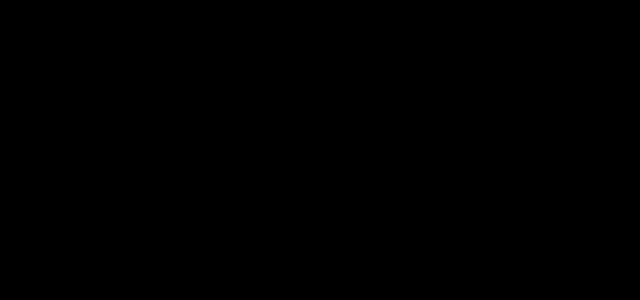
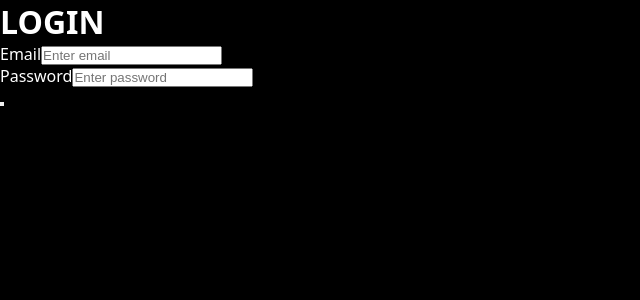
Before and after one commit to pranjalgupta0280/vista-resuai, a React (Vite) app in the folder Frontend/vists-resuai/: page /login in a window 1280 px wide. Shown: the top 300 px of the page, without its empty margins (0-640 px from the left). Built offline with nearby package versions, Linux system fonts and the light colour scheme.

Commit message:
feat: implement routing and authentication pages with login, register, and home components

```diff
--- a/Frontend/vists-resuai/src/App.jsx
+++ b/Frontend/vists-resuai/src/App.jsx
@@ -3,11 +3,12 @@
 // import viteLogo from './assets/vite.svg'
 // import heroImg from './assets/hero.png'
 // import './App.css'
-
+import { RouterProvider } from "react-router"
+import {router} from "./app.routes.jsx"
 function App() {
   return (
     <>
-
+      <RouterProvider router={router}/>
     </>
   )
 }
--- /dev/null
+++ b/Frontend/vists-resuai/src/features/auth/pages/home.jsx
@@ -0,0 +1,11 @@
+import React from 'react'
+
+function home() {
+  return (
+    <div>
+      Home
+    </div>
+  )
+}
+
+export default home
--- /dev/null
+++ b/Frontend/vists-resuai/src/features/auth/pages/login.jsx
@@ -0,0 +1,26 @@
+import React from 'react'
+
+function login() {
+  return (
+   <main>
+    <div className="form-container">
+        <h1>LOGIN</h1>
+        <form>
+
+            <div className="input-group">
+                <label htmlFor="email">Email</label>
+                <input type="text" id='email' name='email' placeholder='Enter email' />
+            </div>
+            <div className="input-group">
+                <label htmlFor="password">Password</label>
+                <input type="text" id='password' name='password' placeholder='Enter password' />
+            </div>
+            <button className='button primary-button'></button>
+
+        </form>
+    </div>
+   </main>
+  )
+}
+
+export default login
--- /dev/null
+++ b/Frontend/vists-resuai/src/features/auth/pages/register.jsx
@@ -0,0 +1,11 @@
+import React from 'react'
+
+function register() {
+  return (
+    <div>
+      REGISTER
+    </div>
+  )
+}
+
+export default register
--- a/Frontend/vists-resuai/src/style.scss
+++ b/Frontend/vists-resuai/src/style.scss
@@ -21,15 +21,13 @@ $font-stack: 'Segoe UI', Tahoma, Geneva, Verdana, sans-serif;
   box-sizing: border-box;
 }
 
-body {
-  font-family: $font-stack;
-  line-height: 1.6;
-  background-color: black;
-}
-
+html,
+body,
 #root{
     width:100%;
-    // background:black;
+    background:black;
+    color: white;
+    font-family: system-ui, -apple-system, BlinkMacSystemFont, 'Segoe UI', Roboto, Oxygen, Ubuntu, Cantarell, 'Open Sans', 'Helvetica Neue', sans-serif;
 }
 // Components
 .container {
```
Also changed, not shown: Frontend/vists-resuai/src/app.routes.jsx (added, +19 -0 lines), Frontend/vists-resuai/src/features/auth/auth.form.scss (added).
